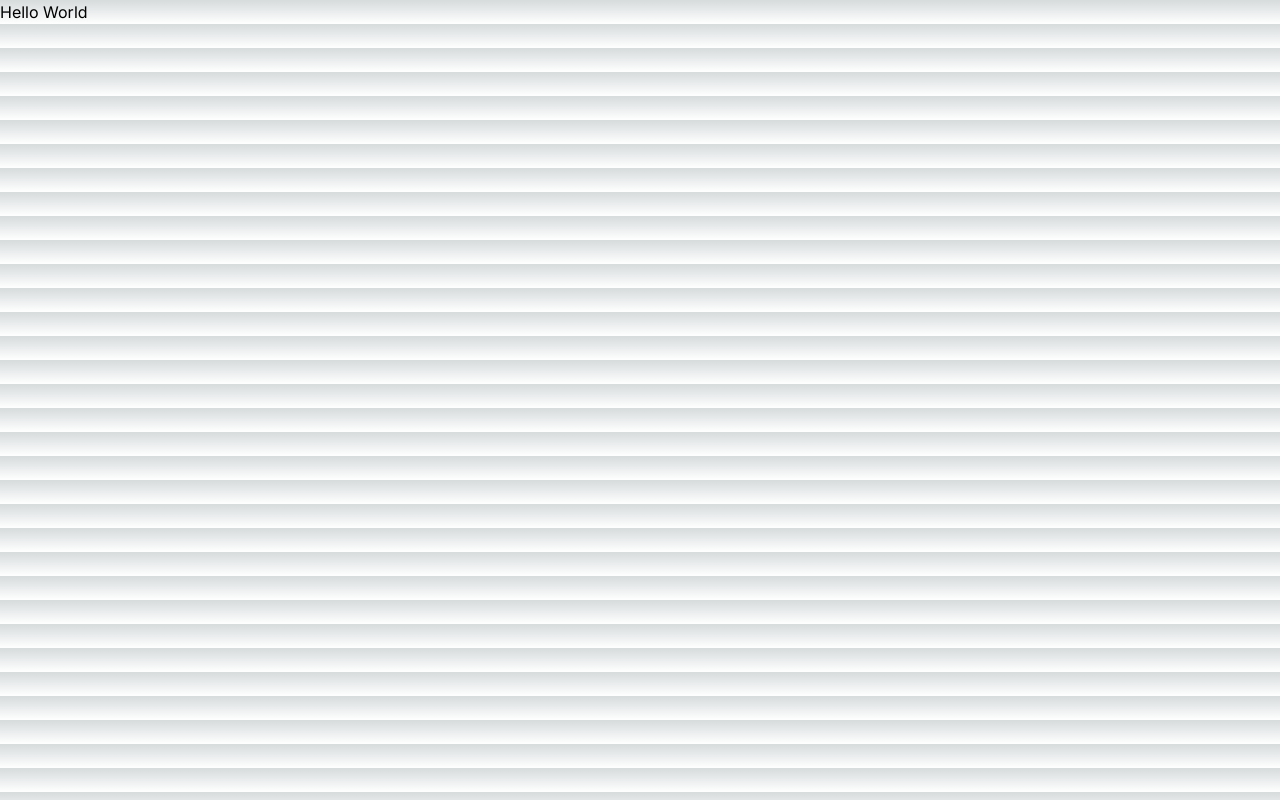
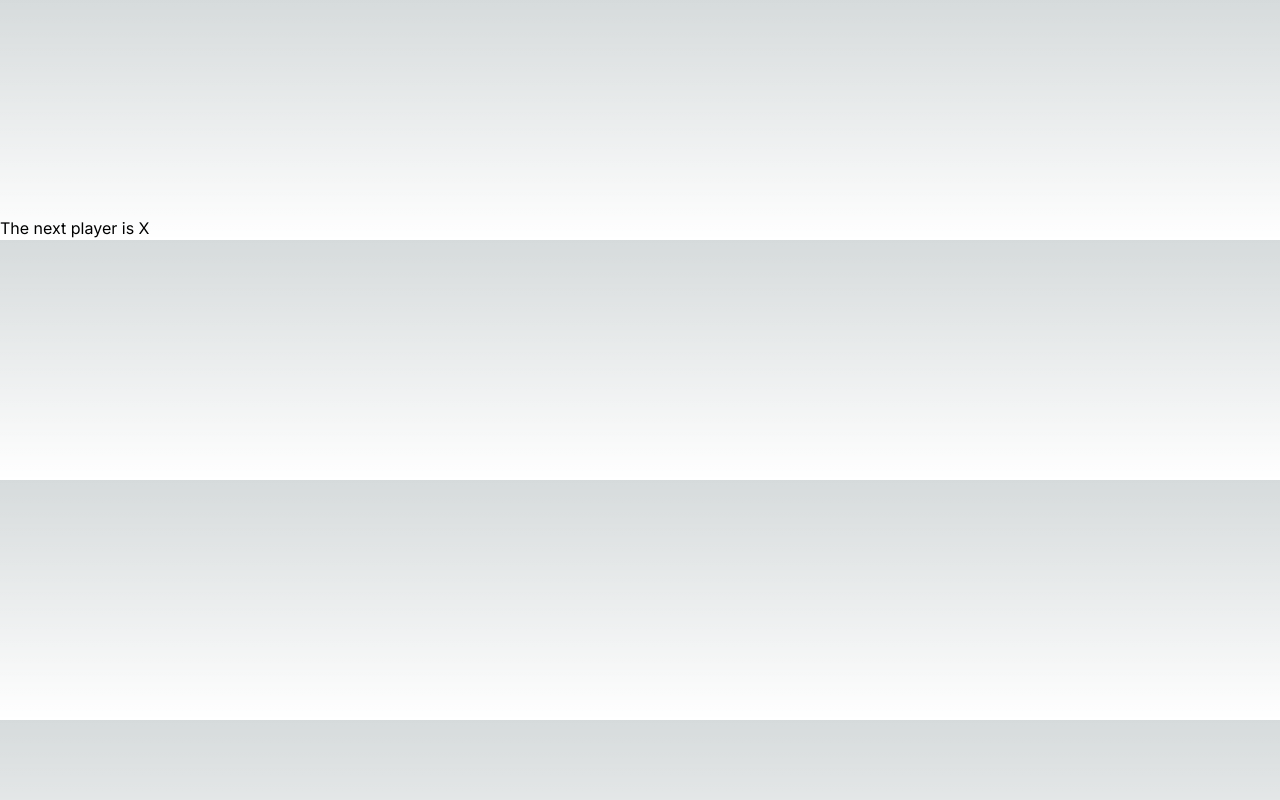
Before and after one commit to Steve-Munoz/React-Tic-Tac-Toe, a Next.js app: page / in a window 1280 px wide. Built offline with nearby package versions, Linux system fonts and the light colour scheme.

Commit message:
created Game.js component

```diff
--- a/src/app/components/Game.js
+++ b/src/app/components/Game.js
@@ -0,0 +1,36 @@
+"use client"
+
+import React,{useState} from 'react';
+import Board from "./Board"
+import {calculateWinner} from "../helper"
+
+const Game = () => {
+
+    const [board, setBoard] = useState(Array(9).fill(null))
+    const [xIsNext, setXisNext] = useState(true);
+    const winner = calculateWinner(board)
+
+    const handleClick = (i)=>{
+        const boardCopy = [...board]
+        if(winner || boardCopy[i]) return;
+
+        boardCopy[i] = xIsNext ? "X": "O"
+        setBoard(boardCopy)
+        setXisNext(!xIsNext)
+    }
+
+    const renderMoves = ()=>{
+        <button onClick = {()=>setBoard(Array(9).fill(null))}>Start Game</button>
+    }
+  return (
+    <>
+      <Board squares = {board} onClick = {handleClick}/>
+      <div>
+        <p>{winner ? "The winner is " + winner : "The next player is " + (xIsNext ? "X": "O")}</p>
+        {renderMoves}
+      </div>
+    </>
+  );
+}
+
+export default Game;
--- /dev/null
+++ b/src/app/helper.js
@@ -0,0 +1,23 @@
+export function calculateWinner(squares){
+
+    const lines = [
+        [0, 1, 2],
+        [3, 4, 5],
+        [6, 7, 8],
+        [0, 3, 6],
+        [1, 4, 7],
+        [2, 5, 8],
+        [0, 4, 8],
+        [2, 4, 6]
+      ];
+
+    for(let i = 0; i<lines.length; i++){
+       const [a,b,c] = lines[i]
+        if(squares[a] && squares[a]===squares[b] && squares[a]===squares[c]){
+            return squares[a]
+        }
+
+    }
+    return null;
+
+}
--- a/src/app/page.js
+++ b/src/app/page.js
@@ -1,9 +1,10 @@
 import React from 'react';
+import Game from "./components/Game"
 
 const Page = () => {
   return (
     <div>
-      Hello World
+      <Game/>
     </div>
   );
 }
```
